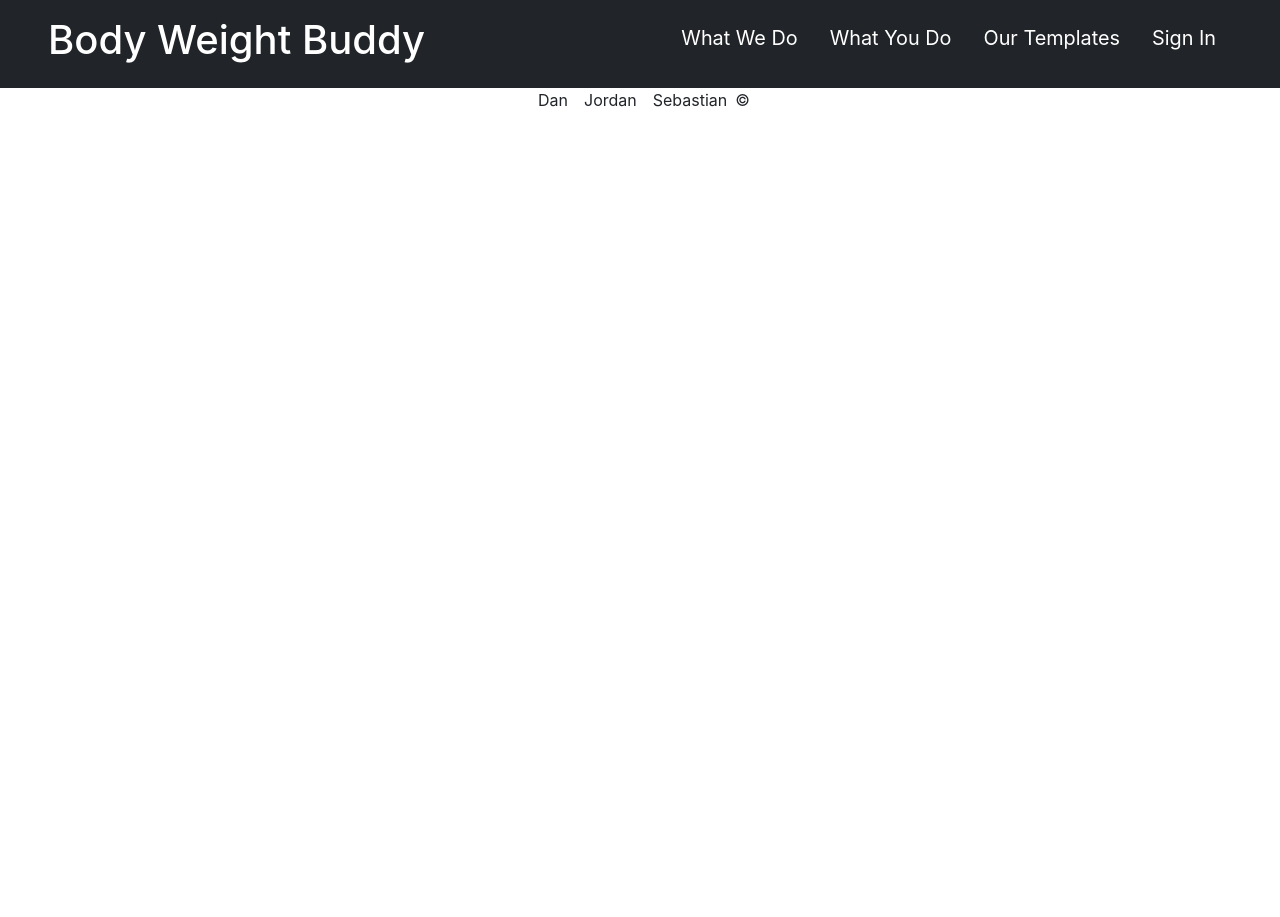
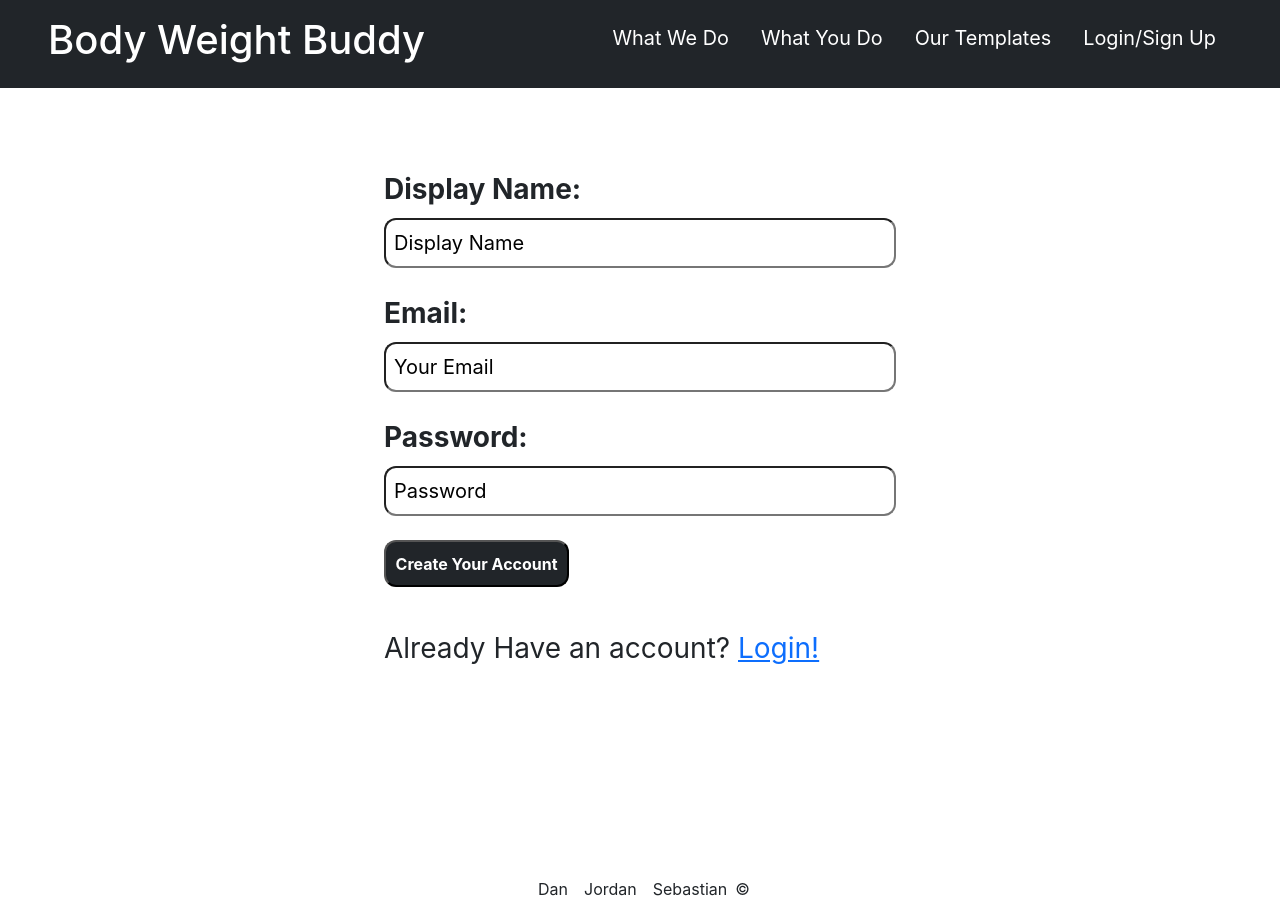
Before and after one commit to jfraught/Body-weight-tracker, a React (Create React App) app in the folder client/: page /signup in a window 1280 px wide. Before the commit the page ends 800 px from the top, so only its background shows below. Built offline with nearby package versions, Linux system fonts and the light colour scheme.

Commit message:
Signup and login pages

```diff
--- a/client/src/App.js
+++ b/client/src/App.js
@@ -7,6 +7,7 @@ import Header from './components/Header';
 import Footer from './components/Footer';
 import Home from './pages/Home';
 import Dashboard from './pages/Dashboard';
+import Signup from './pages/Signup';
 import Login from './pages/Login';
 
 const client = new ApolloClient({
@@ -31,6 +32,7 @@ function App() {
         <div>
           <Route exact path ='/' component={Home} />
           <Route exact path ='/dashboard' component={Dashboard} />
+          <Route exact path='/signup' component={Signup} />
           <Route exact path='/login' component={Login} />
         </div>
         <Footer />
--- a/client/src/components/Header/index.js
+++ b/client/src/components/Header/index.js
@@ -11,7 +11,7 @@ const Header = () => {
                     <li className="px-3"><a href="#what-we-do">What We Do</a></li>
                     <li className="px-3"><a href="#what-you-do">What You Do</a></li>
                     <li className="px-3"><a href="#our-template">Our Templates</a></li>
-                    <li className="px-3"><button><Link to="/login">Sign In</Link></button></li>
+                    <li className="px-3"><button><Link to="/signup">Login/Sign Up</Link></button></li>
                 </ul>
             </nav>
         </header>
--- a/client/src/index.css
+++ b/client/src/index.css
@@ -278,3 +278,8 @@ td {
 .login button {
   margin: auto
 }
+
+.login p {
+  margin-top:5vh;
+  font-size: 3.5vh;
+}
--- /dev/null
+++ b/client/src/pages/Signup.js
@@ -0,0 +1,37 @@
+import React from 'react';
+import { Link } from 'react-router-dom';
+
+const Signup = () => {
+    return (
+        <section className="login">
+            <form>
+                <div>
+                    <label htmlFor='display-name' className="signup-label">Display Name:</label>
+                    <input type='input' name='display-name' defaultValue='Display Name' className="form-input"></input>
+                </div>
+
+                <br/>
+
+                <div>
+                    <label htmlFor='email' className="signup-label">Email:</label>
+                    <input type='email' name='email' defaultValue='Your Email' className="form-input"></input>
+                </div>
+
+                <br/>
+
+                <div>
+                    <label htmlFor='password' className="signup-label">Password:</label>
+                    <input type='text' name='password' defaultValue='Password' className="form-input" ></input>
+                </div>
+
+                <br/>
+
+                <button>Create Your Account</button>
+            </form>
+
+            <p>Already Have an account? <span><Link to='/login'>Login!</Link></span></p>
+        </section>
+    );
+};
+
+export default Signup;
```
